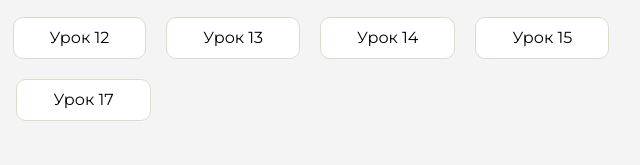
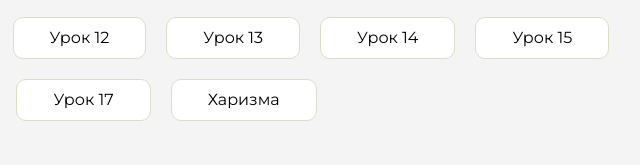
Before and after one commit to kirobrand/homework, a plain HTML site: page index.html in a window 1280 px wide. Shown: the part 345-510 px from the top of the page, 594-1234 px from the left. Drawn offline with Linux system fonts and the light colour scheme.

Commit message:
Update index.html

```diff
--- a/index.html
+++ b/index.html
@@ -143,6 +143,9 @@
                      <li class="content__list-item">
                         <a href="wake-bake/index.html">Урок 17</a>
                     </li>
+                    <li class="content__list-item">
+                        <a href="xarizma/index.html">Харизма</a>
+                    </li>
                 </ul>
             </div>
             <div class="content__block hidden" id="diplomBlock">
```
